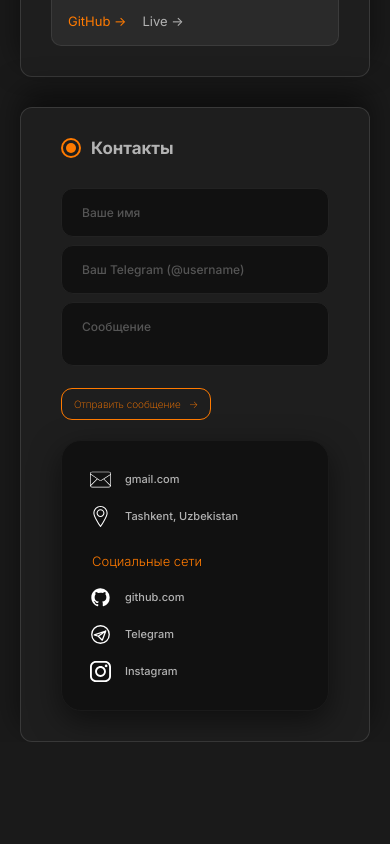
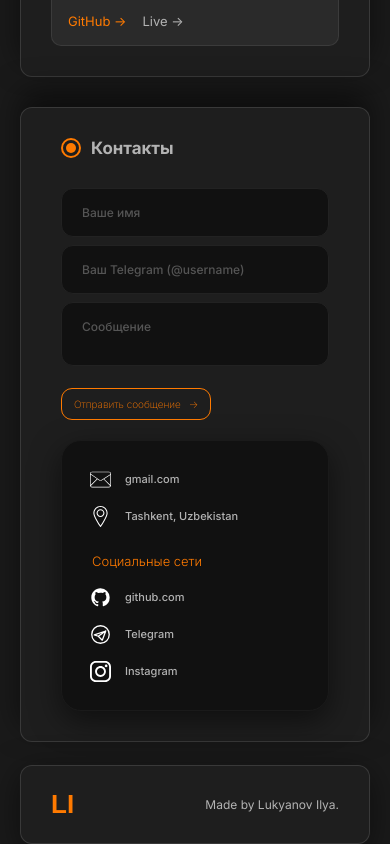
Before and after one commit to ilyalukyanov34-al/portfolio, a React (Vite) app: page / in a window 390 px wide. Shown: the part 2356-3200 px from the top of the page. Before the commit the page ends 3098 px from the top, so only its background shows below. Built offline with nearby package versions, Linux system fonts and the light colour scheme.

Commit message:
add: footer and adaptation

```diff
--- a/src/App.jsx
+++ b/src/App.jsx
@@ -6,6 +6,7 @@ import Info from "./components/Info";
 import "./App.scss";
 import Projects from "./components/Projects";
 import Contacts from "./components/Contacts"
+import Footer from "./components/Footer"
 
 const App = () => {
   return (
@@ -16,6 +17,7 @@ const App = () => {
       <Skills />
       <Projects />
       <Contacts/>
+      <Footer/>
     </div>
   );
 };
--- /dev/null
+++ b/src/components/Footer.jsx
@@ -0,0 +1,14 @@
+import "../scss/Footer.scss";
+
+const Footer = () => {
+  return (
+    <footer className="footer">
+      <a href="#" className="footer__logo">
+        LI
+      </a>
+      <p className="footer__text"> Made by Lukyanov Ilya.</p>
+    </footer>
+  );
+};
+
+export default Footer;
--- /dev/null
+++ b/src/scss/Footer.scss
@@ -0,0 +1,72 @@
+@use "./Mixin.scss" as *;
+
+.footer {
+  position: relative;
+  width: 100%;
+  margin-top: 23px;
+  display: flex;
+  justify-content: space-between;
+  align-items: center;
+  padding: 23px 30px;
+  background: #1e1e1e;
+  border-radius: 12px;
+
+  border: 1px solid rgba(255, 255, 255, 0.12);
+  box-shadow:
+    0 8px 32px rgba(0, 0, 0, 0.5),
+    0 2px 8px rgba(255, 255, 255, 0.02);
+
+  &__logo {
+    @include text-style(28px, 700, $orange);
+    font-family: sans-serif;
+    flex: 1;
+  }
+  &__text {
+    font-size: 14px;
+    color: $grey;
+  }
+
+  @media screen and (max-width: 768px) {
+    .footer {
+      padding: 12px 20px;
+    }
+  }
+
+  @media screen and (max-width: 600px) {
+    .footer__text {
+      font-size: 13px;
+    }
+  }
+  @media screen and (max-width: 480px) {
+    .footer {
+      padding: 10px 12px;
+    }
+    &__logo {
+      font-size: 26px;
+    }
+      .footer__text {
+      font-size: 12px;
+    }
+  }
+  @media screen and (max-width: 380px) {
+  .footer {
+    padding: 8px 10px;
+  }
+   &__logo {
+      font-size: 22px;
+    }
+}
+  @media screen and (max-width: 360px) {
+   .footer__text {
+      font-size: 11px;
+    }
+}
+  @media screen and (max-width: 330px) {
+   .footer__text {
+      font-size: 10px;
+    }
+    &__logo {
+      font-size: 18px;
+    }
+}
+}
```
Also changed, not shown: src/components/Header.jsx (+0 -108 lines), src/scss/Header.scss (+4 -5 lines).
